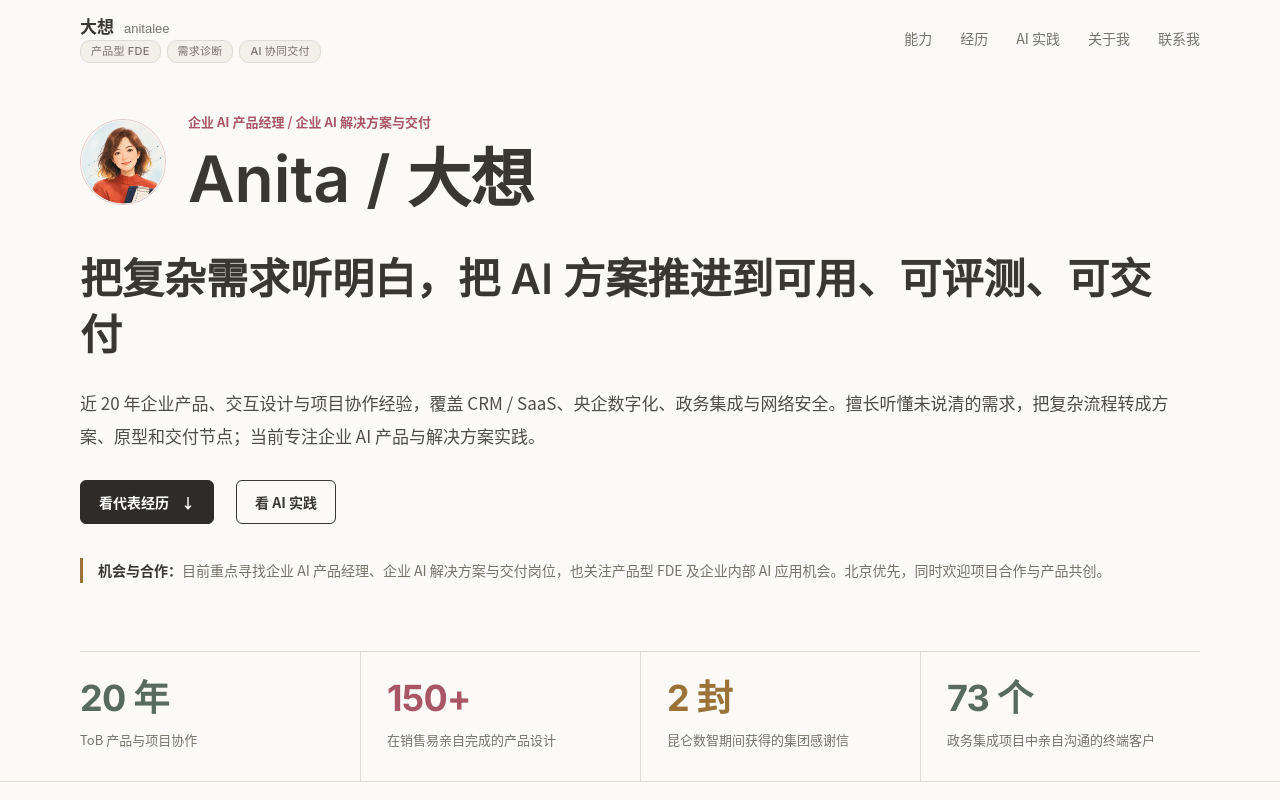
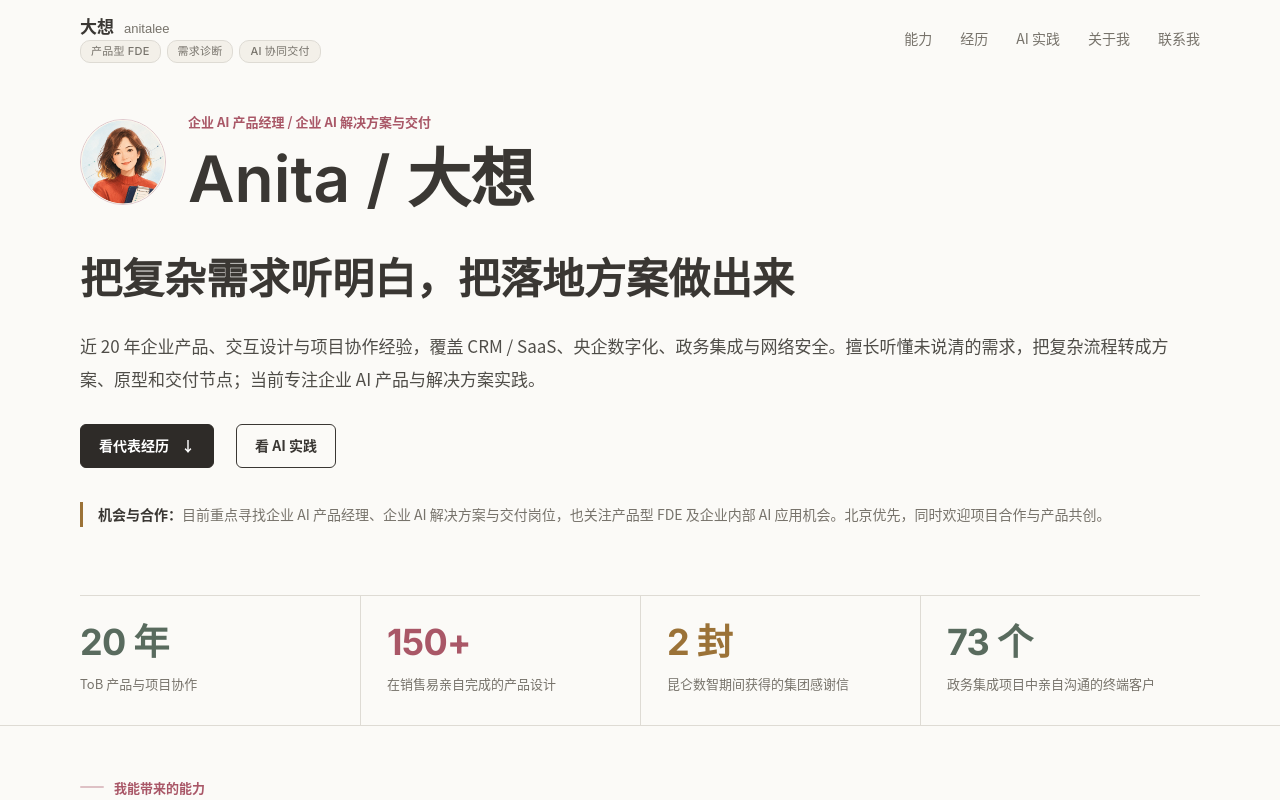
Before and after one commit to anitaleexiang0210/anitalee, a Next.js app: page / in a window 1280 px wide. Shown: the top 800 px of the page. Built offline with nearby package versions, Linux system fonts and the light colour scheme.

Commit message:
精简个人站首屏主张

```diff
--- a/app/content.ts
+++ b/app/content.ts
@@ -3,7 +3,7 @@ export const profile = {
   handle: "anitalee",
   role: "企业 AI 产品经理 / 企业 AI 解决方案与交付",
   tags: ["产品型 FDE", "需求诊断", "AI 协同交付"],
-  statement: "把复杂需求听明白，把 AI 方案推进到可用、可评测、可交付",
+  statement: "把复杂需求听明白，把落地方案做出来",
   introduction:
     "近 20 年企业产品、交互设计与项目协作经验，覆盖 CRM / SaaS、央企数字化、政务集成与网络安全。擅长听懂未说清的需求，把复杂流程转成方案、原型和交付节点；当前专注企业 AI 产品与解决方案实践。",
   target:
```
